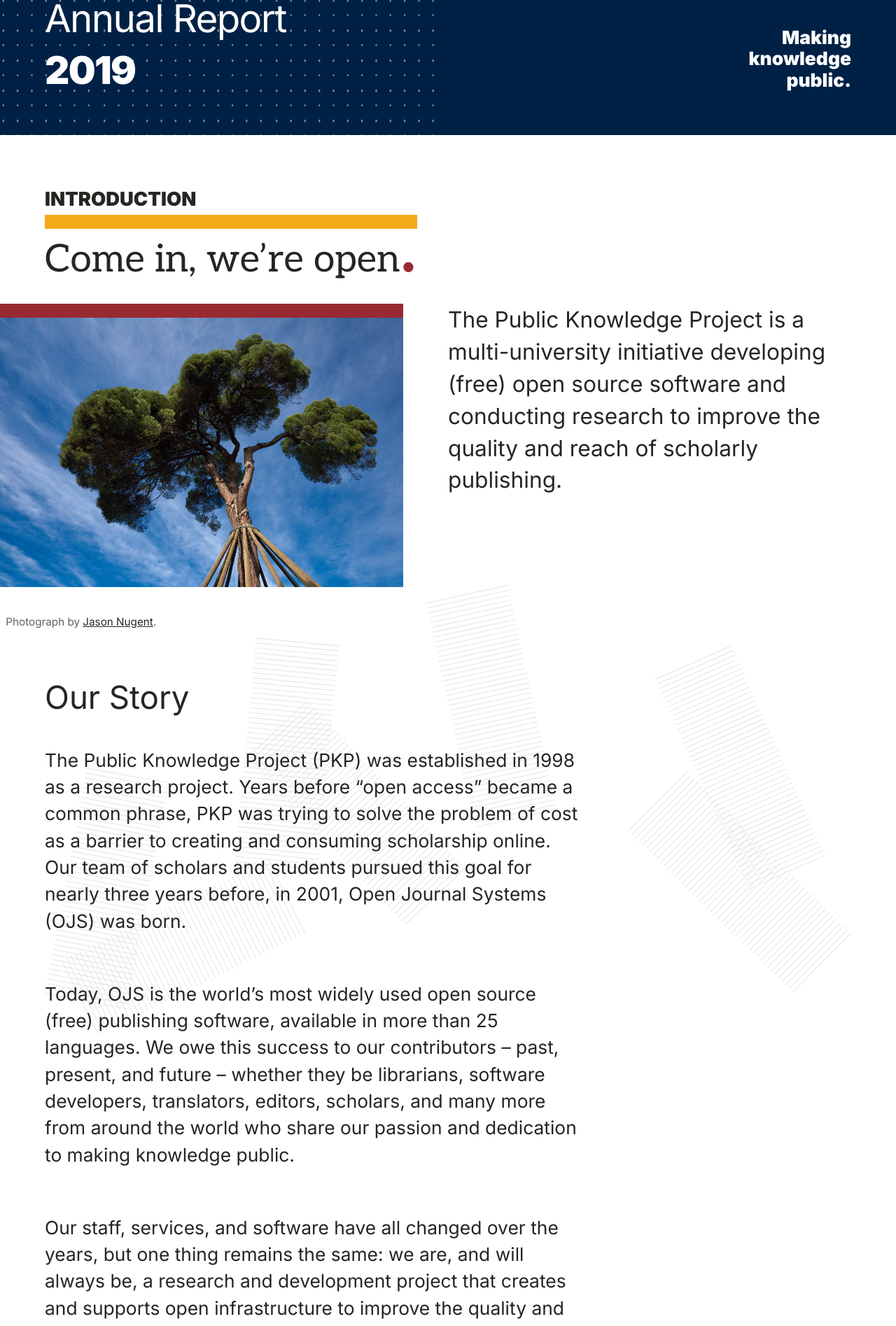
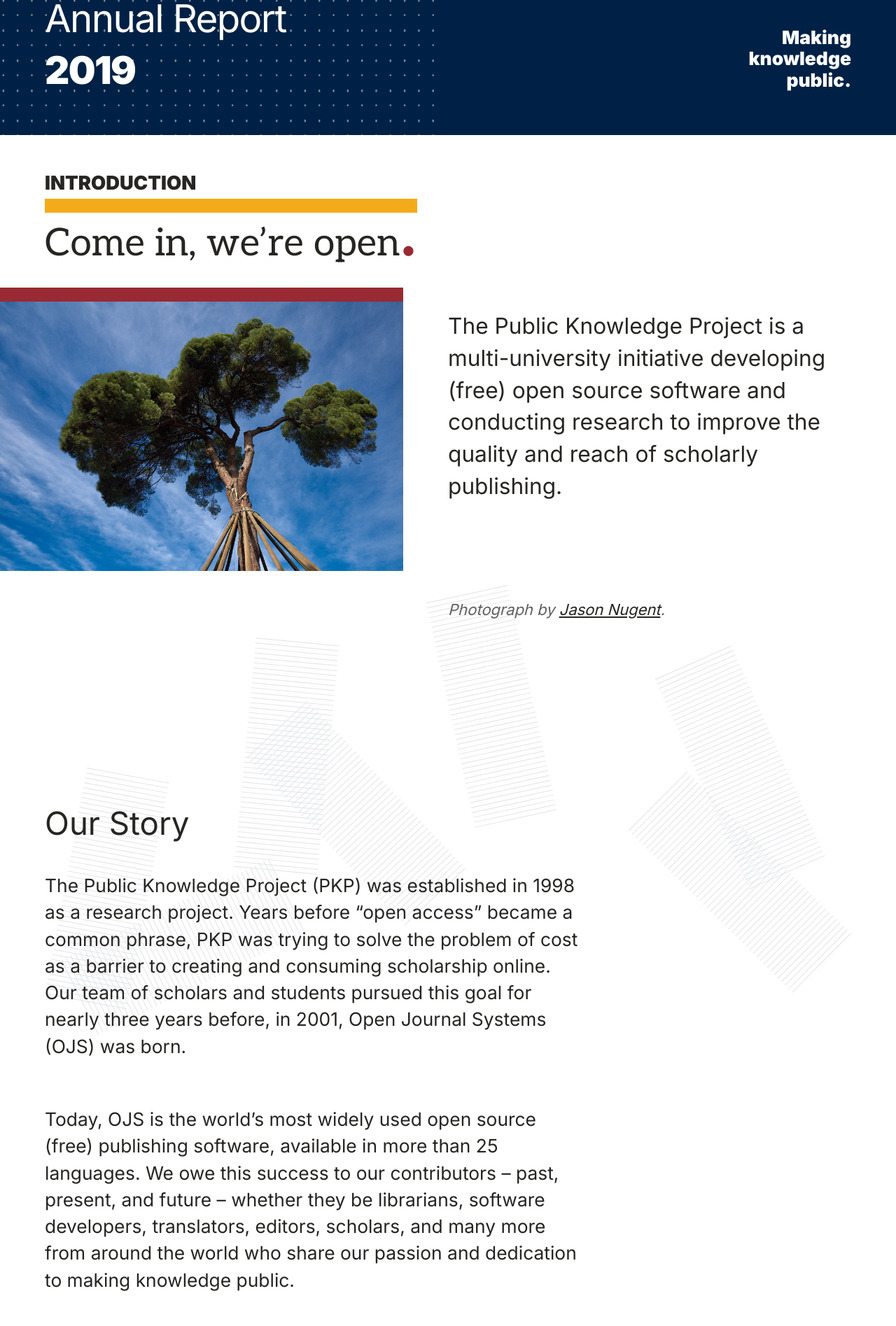
Before and after one commit to sssoz/pkp-annual-report, a Jekyll site: the page built from index.md, in a window 1280 px wide. Shown: the part 707-2602 px from the top of the page at 70% size. Built offline with Jekyll 4.4.1, drawn with Linux system fonts in a browser that asks for light colours.

Commit message:
Move credit

```diff
--- a/_layouts/home.html
+++ b/_layouts/home.html
@@ -16,12 +16,13 @@ layout: compress
       {% for section in site.sections %}
 
       {% capture section_cycle %}{% cycle 'odd', 'even' %}{% endcapture %}
+      {% assign section_name = section.url | remove: '.html' | remove: '/sections/' | slice: 3, section.url.size %}
 
       <section class="section
         {% if section.inverted %} section--inverted
         {% elsif section.highlighted %} section--highlighted{% endif %}
         {% if section.patterned %} section--patterned{% endif %}"
-        id="{{ section.url | remove: '.html' | remove: '/sections/' | slice: 3, section.url.size }}">
+        id="{{ section_name }}">
         <header class="section__header">
           <h2>
             <span class="section__heading">{{ section.heading }}
@@ -34,15 +35,15 @@ layout: compress
               <p>
                 {{ section.intro }}
               </p>
+              <p class="intro__caption" id="#photo-credit-{{ section_name }}">
+                <small><i>{{ section.photo_credit }}</i></small>
+              </p>
             </div>
 
             <figure class="intro__figure intro__figure--right">
               <div>
-                <img src="{{ section.photo }}" alt="{{ section.photo_alt }}"/>
+                <img src="{{ section.photo }}" alt="{{ section.photo_alt }}" aria-labelledby="#photo-credit-{{ section_name }}"/>
               </div>
-              <figcaption>
-                <small>{{ section.photo_credit }}</small>
-              </figcaption>
             </figure>
           </div>
           {% elsif section.intro and section_cycle == 'odd' %}
@@ -51,15 +52,15 @@ layout: compress
               <p>
                 {{ section.intro }}
               </p>
+              <p class="intro__caption" id="#photo-credit-{{ section_name }}">
+                <small><i>{{ section.photo_credit }}</i></small>
+              </p>
             </div>
 
             <figure class="intro__figure intro__figure--left">
               <div>
-                <img src="{{ section.photo }}" alt="{{ section.photo_alt }}"/>
+                <img src="{{ section.photo }}" alt="{{ section.photo_alt }}" aria-labelledby="#photo-credit-{{ section_name }}"/>
               </div>
-              <figcaption>
-                <small>{{ section.photo_credit }}</small>
-              </figcaption>
             </figure>
           </div>
           {% endif %}
--- a/_sass/base/_typography.scss
+++ b/_sass/base/_typography.scss
@@ -70,14 +70,6 @@ ul, ol {
   }
 }
 
-figcaption {
-  padding: $spacing-02;
-  max-width: 75%;
-  color: $coal;
-  line-height: 1.25;
-  @include typescale-06;
-}
-
 strong, b {
   font-weight: 900;
 }
--- a/_sass/components/_blockquote.scss
+++ b/_sass/components/_blockquote.scss
@@ -18,6 +18,8 @@ blockquote {
   &:before,
   &:after {
     display: block;
+    margin-left: auto;
+    margin-right: auto;
     content: '';
     height: $border-third;
     width: $border-triple;
@@ -48,26 +50,6 @@ blockquote {
   }
 }
 
-.blockquote--centered {
-  margin-left: auto;
-  margin-right: auto;
-  text-align: center;
-
-  .portrait {
-    margin: 0 auto $spacing-04 auto;
-  }
-
-  &:before,
-  &:after {
-    margin-left: auto;
-    margin-right: auto;
-  }
-
-  p:before {
-    background-position: left;
-  }
-}
-
 .blockquote--patterned {
   p {
     z-index: 1;
@@ -84,6 +66,14 @@ blockquote {
 }
 
 @media screen and (min-width: 1024px) {
+  blockquote {
+    &:before,
+    &:after {
+      margin-right: auto;
+      margin-left: 0;
+    }
+  }
+
   .blockquote--right {
     text-align: right;
     margin-left: 50%;
@@ -104,4 +94,24 @@ blockquote {
       transform: rotate(180deg);
     }
   }
+
+  .blockquote--centered {
+    margin-left: auto;
+    margin-right: auto;
+    text-align: center;
+
+      &:before,
+      &:after {
+        margin-right: auto;
+        margin-left: auto;
+      }
+
+    .portrait {
+      margin: 0 auto $spacing-04 auto;
+    }
+
+    p:before {
+      background-position: left;
+    }
+  }
 }
--- a/_sass/components/_intro.scss
+++ b/_sass/components/_intro.scss
@@ -1,11 +1,11 @@
 .intro {
   margin-bottom: $spacing-05;
 
-  .intro__content {
+  &__content {
     @include typescale-04;
   }
 
-  .intro__figure {
+  &__figure {
     margin-top: $spacing-05;
     margin-bottom: $spacing-03;
     margin-left: $gutter-negative;
@@ -23,6 +23,11 @@
         height: $border;
       }
     }
+  }
+
+  &__caption {
+    color: $coal;
+    @include typescale-06;
   }
 
   @media screen and (min-width: 1024px) {
@@ -60,11 +65,6 @@
         margin-top: 0;
         margin-right: $gutter-negative;
         margin-bottom: -$spacing-05;
-
-        figcaption {
-          margin-left: 50%;
-          text-align: right;
-        }
       }
     }
   }
--- a/_sass/components/_section.scss
+++ b/_sass/components/_section.scss
@@ -1,5 +1,5 @@
 .section {
-  padding: 6vw 0;
+  padding: 6vh 0;
   min-height: 100vh;
 
   h2 {
@@ -60,7 +60,7 @@
     background-color: $athens-blue;
   }
 
-  a, figcaption {
+  a {
     color: $white;
   }
 }
```
